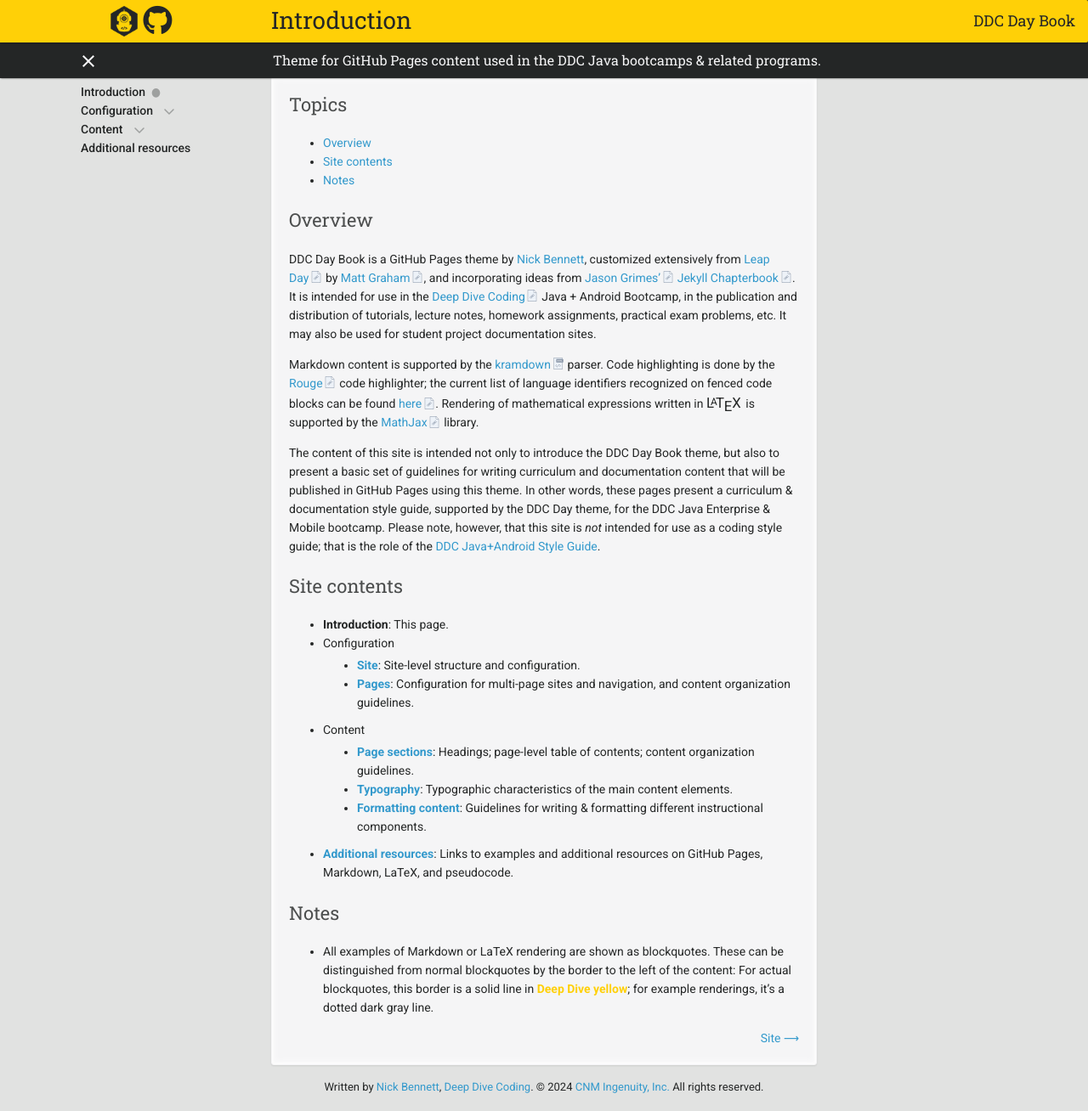
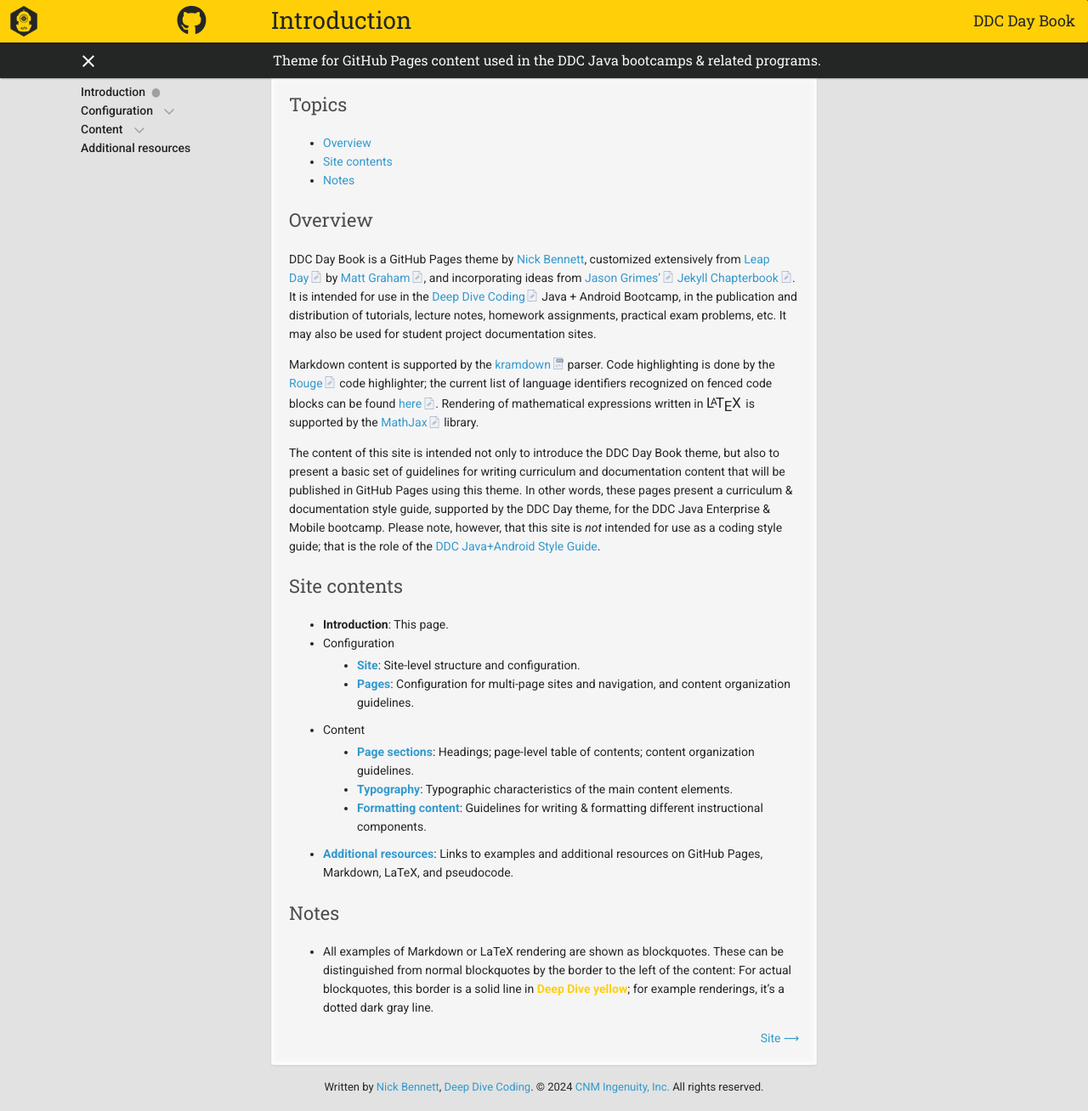
Before and after one commit to ddc-java/ddc-day-book, a Jekyll site: the page built from index.md, in a window 1280 px wide and 1308 px high. Shown: the whole window at 85% size. Built offline with Jekyll 4.4.1, drawn with Linux system fonts in a browser that asks for light colours; nearby versions of some CDN libraries; our own code applies the rules of GitHub Pages for plain Markdown files; formulas are drawn with MathJax 3.

Commit message:
Mobile-size media query changes 7

```diff
--- a/_sass/ddc-day-book.scss
+++ b/_sass/ddc-day-book.scss
@@ -491,18 +491,16 @@
       top: 7px;
 
       &.org {
-        right: 50%;
-        margin-right: 355px;
+        right: 915px;
       }
 
       &.repo {
 
-        right: 50%;
-        margin-right: 355px;
+        right: 915px;
 
         + a {
           &.org {
-            margin-right: 395px;
+            margin-right: 955px;
           }
         }
 
@@ -529,9 +527,9 @@
   > h1 {
     display: inline-block;
     position: absolute;
-    max-width: 790px;
+    max-width: 820px;
     left: 50%;
-    margin-left: -397px;
+    margin-left: -410px;
     font-size: 36px;
     line-height: 48px;
     color: $base-dark-color;
@@ -585,9 +583,9 @@
   > p {
     position: absolute;
     bottom: 14px;
-    max-width: 790px;
+    max-width: 820px;
     left: 50%;
-    margin-left: -395px!important;
+    margin-left: -407px!important;
     margin: 0;
     font-family: $title-fonts;
     font-size: 18px;
@@ -1062,6 +1060,10 @@
 
         }
 
+        &.span {
+          left: 0;
+        }
+
       }
 
     }
```
